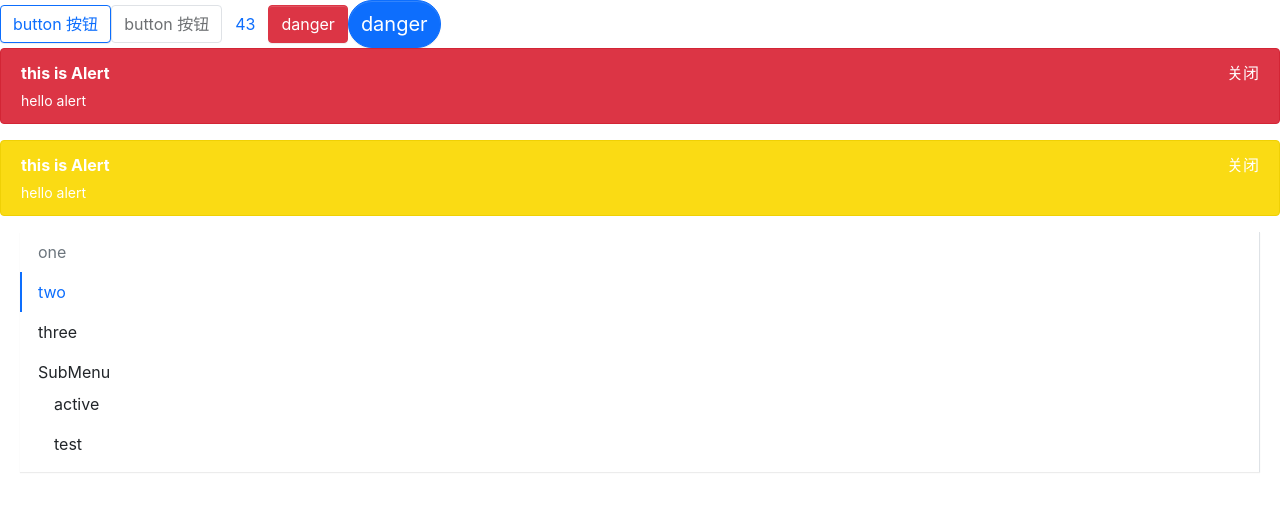
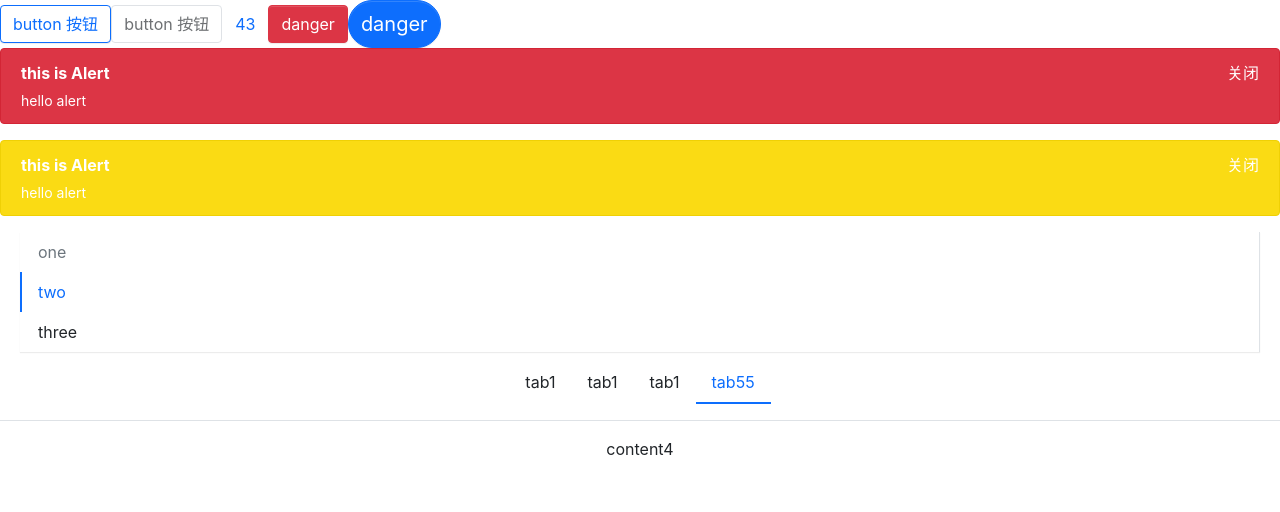
Before and after one commit to path-yu/leaf-ui, a React (Create React App) app: page / in a window 1280 px wide. Shown: the top 512 px of the page. Built offline with nearby package versions, Linux system fonts and the light colour scheme.

Commit message:
优化tabs组件代码逻辑

```diff
--- a/src/App.tsx
+++ b/src/App.tsx
@@ -1,8 +1,9 @@
-import Alert from "./components/Alert/Alert";
-import Button from "./components/Button/Button";
+import Alert from './components/Alert/Alert';
+import Button from './components/Button/Button';
 import Menu from './components/Menu/Menu';
 import { MenuItem } from './components/Menu/MenuItem';
-import SubMenu from './components/Menu/SubMenu';
+import TabPane from './components/Tabs/TabPane';
+import Tabs from './components/Tabs/Tabs';
 function App() {
   return (
     <div className="App">
@@ -30,22 +31,27 @@ function App() {
       {/* <Alert title="this is Alert" description="hello alert" /> */}
       <Alert type="danger" title="this is Alert" description="hello alert" />
       <Alert type="warning" title="this is Alert" description="hello alert" />
-      <Menu
-        defaultIndex="1"
-        mode="vertical"
-        defaultOpenSubMenus={['3']}
-        onSelect={(index) => {
-          alert(index);
-        }}
-      >
+      <Menu defaultIndex="1" mode="vertical" defaultOpenSubMenus={['3']}>
         <MenuItem disabled>one</MenuItem>
         <MenuItem>two</MenuItem>
         <MenuItem>three</MenuItem>
-        <SubMenu title="SubMenu">
-          <MenuItem>active</MenuItem>
-          <MenuItem>test</MenuItem>
-        </SubMenu>
       </Menu>
+      <Tabs
+        onChange={(index) => {
+          console.log(index);
+        }}
+        defaultIndex={3}
+        type="line"
+        centered={true}
+        activeBarMode="center"
+      >
+        <TabPane label="tab1">content1</TabPane>
+        <TabPane label="tab1">content2</TabPane>
+        <TabPane label="tab1">content3</TabPane>
+        <TabPane tab={(index) => <span>tab55</span>} label="tab1">
+          content4
+        </TabPane>
+      </Tabs>
     </div>
   );
 }
--- a/src/components/Tabs/Tabs.tsx
+++ b/src/components/Tabs/Tabs.tsx
@@ -44,11 +44,8 @@ const Tabs: FC<TabsProps> = (props) => {
     centered,
   } = props;
   const [activeIndex, setActiveIndex] = useState(defaultIndex);
-  const [activeBarStyle, setActiveBarStyle] = useState<IActiveBarStyle>({
-    left: '0px',
-    width: '32px',
-  });
-  const tabsListRef = useRef<HTMLDivElement>(null);
+  const [activeBarStyle, setActiveBarStyle] = useState<IActiveBarStyle>();
+  const tabsListRef = useRef<HTMLUListElement>(null);
   const tabsItemWidth = useRef<number>(0);
   const cacheChildrenIndex = useRef<Array<number>>([]);
   const navClass = classNames('simple-tabs-nav', {
@@ -80,13 +77,12 @@ const Tabs: FC<TabsProps> = (props) => {
     parentElement: HTMLLIElement,
     target: HTMLSpanElement
   ) => {
-    const index = defaultIndex as number;
     // 计算单个tabItem长度
     let barStyle: IActiveBarStyle = {};
     const parentElementOffSetWith = parentElement.offsetWidth;
     if (activeBarMode === 'fill') {
       barStyle.width = parentElementOffSetWith + 'px';
-      barStyle.left = parentElementOffSetWith * index + 'px';
+      barStyle.left = parentElement.offsetLeft + 'px';
     } else {
       barStyle.left = target.offsetLeft + 'px';
       barStyle.width = target.offsetWidth + 'px';
@@ -97,13 +93,22 @@ const Tabs: FC<TabsProps> = (props) => {
   // 切换tab底部导航栏样式
   const changeBarStyle = (currentTarget: HTMLElement, index: number) => {
     let left: number;
+    let width = tabsItemWidth.current;
     if (activeBarMode === 'center') {
-      left = (currentTarget.children[0] as HTMLElement).offsetLeft;
+      let ele = currentTarget.children[0] as HTMLElement;
+      left = ele.offsetLeft;
+      if (ele.offsetWidth !== tabsItemWidth.current) {
+        width = ele.offsetWidth;
+      }
     } else {
-      left = tabsItemWidth.current * index;
+      left = (currentTarget as HTMLElement).offsetLeft;
+      if (currentTarget.offsetWidth !== tabsItemWidth.current) {
+        width = currentTarget.offsetWidth;
+      }
     }
+
     const style: IActiveBarStyle = {
-      ...activeBarStyle,
+      width: width + 'px',
       left: left + 'px',
     };
     setActiveBarStyle(style);
@@ -116,6 +121,8 @@ const Tabs: FC<TabsProps> = (props) => {
     if (!disabled) {
       setActiveIndex(index);
       if (type === 'line' && animated) {
+        console.log(e.currentTarget);
+
         changeBarStyle(e.currentTarget as HTMLElement, index);
       }
       onChange && onChange(index);
@@ -183,12 +190,12 @@ const Tabs: FC<TabsProps> = (props) => {
       style={tabStyle}
       className={`simple-tabs ${className ? classNames : ''}`}
     >
-      <ul className={navClass} style={centerStyle}>
-        <div ref={tabsListRef} className="tabsList">
+      <div className={navClass} style={centerStyle}>
+        <ul ref={tabsListRef} className="tabsList">
           {renderNavLinks()}
           {isRenderBar() && renderAnimateBar()}
-        </div>
-      </ul>
+        </ul>
+      </div>
       <div className="simple-tabs-content">
         <div className="d-flex" style={centerStyle}>
           {' '}
--- a/src/components/Tabs/_style.scss
+++ b/src/components/Tabs/_style.scss
@@ -1,13 +1,15 @@
 .simple-tabs-nav {
-   display: flex;
-  padding-left: 0;
+  display: flex;
   margin-bottom: 0;
   list-style: none;
   border-bottom: $nav-tabs-border-width solid $nav-tabs-border-color;
+
   >.tabsList {
-  position: relative;
-      display: flex;
-      flex-wrap: wrap;
+    position: relative;
+    display: flex;
+    padding-left: 0;
+
+    flex-wrap: wrap;
   }
 }
 
@@ -41,7 +43,8 @@
       border-bottom: $nav-tabs-border-width * 2 solid $nav-tabs-link-active-color;
     }
   }
-  .simple-tabs-ink-bar{
+
+  .simple-tabs-ink-bar {
     position: absolute;
     background: $nav-tabs-link-active-color;
     pointer-events: none;
--- /dev/null
+++ b/src/styles/_common.scss
@@ -0,0 +1,3 @@
+.d-flex{
+  display: flex;
+}
--- a/src/styles/_mixin.scss
+++ b/src/styles/_mixin.scss
@@ -4,8 +4,7 @@
     border-radius: $border-radius;
 }
 
-@mixin button-style(
-    $background,
+@mixin button-style($background,
     $border, $color,
     $hover-background:lighten($background, 7.5%),
     $hover-color:$color,
@@ -13,22 +12,39 @@
     color: $color;
     background: $background;
     border-color: $border;
-        &:hover{
+
+    &:hover {
         color: $hover-color;
         background: $hover-background;
         border-color: $hover-border;
     }
+
     &:focus,
-         &.focus
-         {
+    &.focus {
         color: $hover-color;
         background: $hover-background;
         border-color: $hover-border;
     }
+
     &:disabled,
     &.disabled {
-               color:$color;
+        color: $color;
         background: $background;
         border-color: $border;
     }
 }
+
+@mixin border-right-radius($raduis) {
+    border-top-right-radius: $raduis;
+    border-bottom-right-radius: $raduis;
+}
+
+@mixin border-left-radius($raduis) {
+    border-top-left-radius: $raduis;
+    border-bottom-left-radius: $raduis;
+}
+
+@mixin border-top-radius($raduis) {
+    border-top-left-radius: $raduis;
+    border-top-right-radius: $raduis;
+}
--- a/src/styles/_variable.scss
+++ b/src/styles/_variable.scss
@@ -314,3 +314,19 @@ $alert-title-font-weight: $font-weight-bold !default;
 $alert-border-width: $border-width !default;
 $alert-description-font-size: $font-size-sm !default;
 $alert-description-top-margin: .3rem !default;
+
+// Navs
+
+$nav-link-padding-y: .5rem !default;
+$nav-link-padding-x: 1rem !default;
+$nav-link-disabled-color: $gray-600 !default;
+
+$nav-tabs-border-color: $gray-300 !default;
+$nav-tabs-border-width: $border-width !default;
+$nav-tabs-border-radius: $border-radius !default;
+$nav-tabs-link-hover-border-color: $gray-200 $gray-200 $nav-tabs-border-color !default;
+$nav-tabs-link-hover-color: $primary !default;
+$nav-tabs-link-active-color: $primary !default;
+$nav-tabs-link-active-bg: $body-bg !default;
+$nav-tabs-link-active-border-color: $gray-300 $gray-300 $nav-tabs-link-active-bg !default;
+$nav-tabs-content-margin: 1rem !default;
--- a/src/styles/index.scss
+++ b/src/styles/index.scss
@@ -7,6 +7,9 @@
 //mixin
 @import "./mixin";
 
+// common
+@import "./common";
+
 //button
 @import "../components/Button/style";
 
@@ -14,4 +17,7 @@
 @import "../components/Alert/style";
 
 //menu
-@import "../components/Menu/style"
+@import "../components/Menu/style";
+
+//tabs
+@import "../components/Tabs/style"
```
Lines whose indentation alone changed are shown as unchanged.
